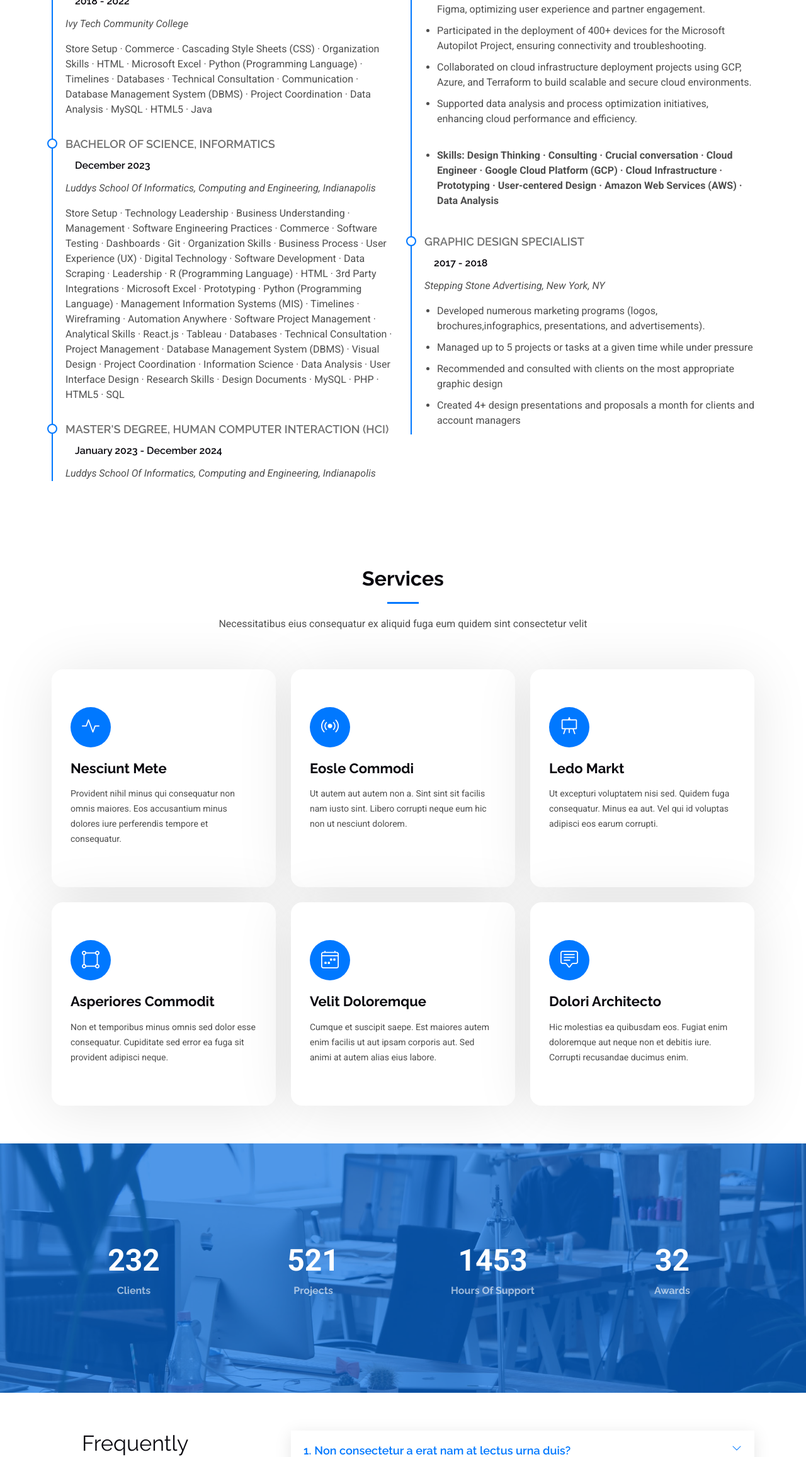
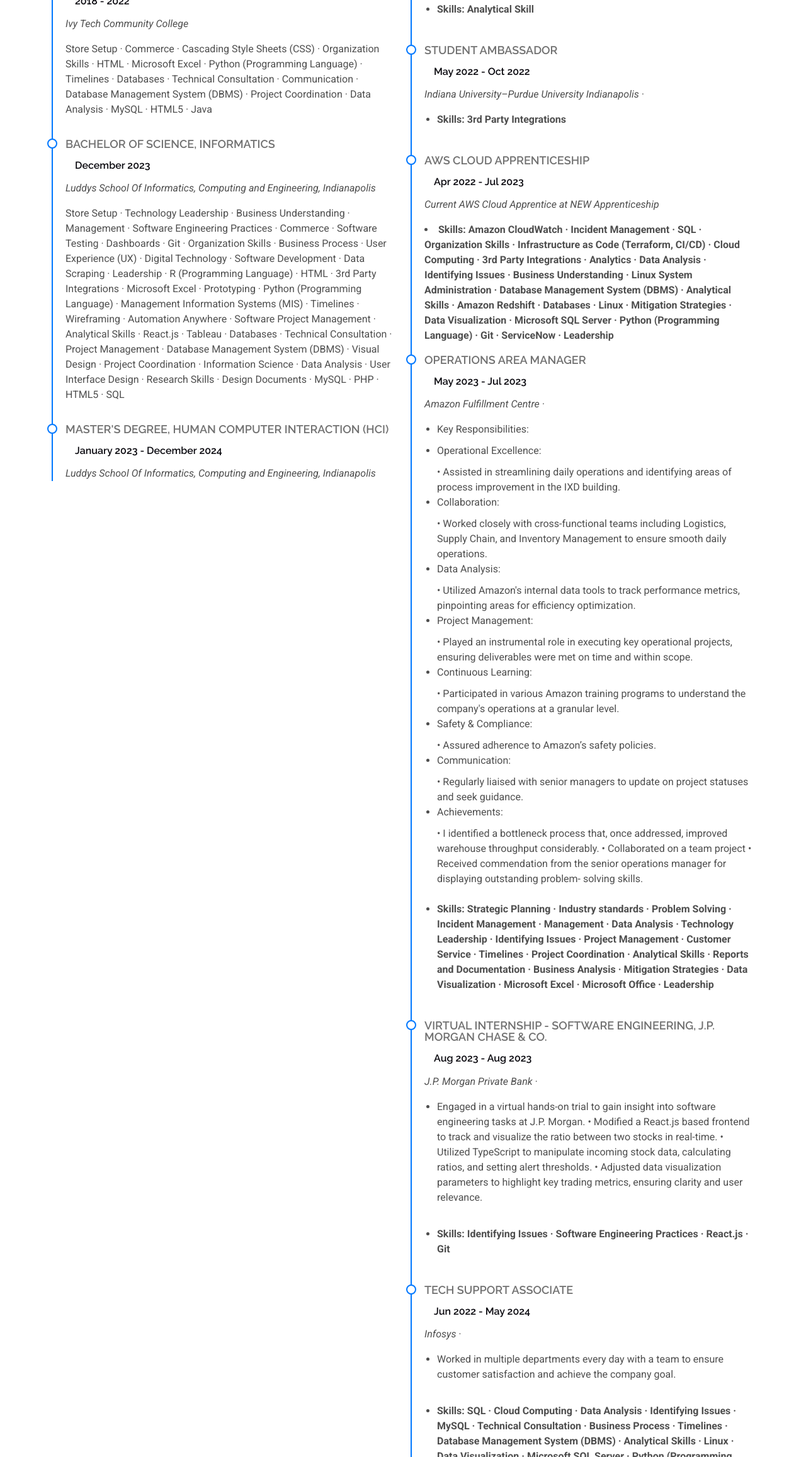
Before and after one commit to Top-tower-technologies/salif, a plain HTML site: page index.html in a window 1280 px wide. Shown: the part 1956-4270 px from the top of the page at 63% size. Drawn offline with Linux system fonts and the light colour scheme.

Commit message:
Update index.html

```diff
--- a/index.html
+++ b/index.html
@@ -206,38 +206,155 @@ As I continue my journey in Information Technology, I'm actively seeking roles w
           <div class="col-lg-6" data-aos="fade-up" data-aos-delay="200">
             <h3 class="resume-title">Professional Experience</h3>
             <div class="resume-item">
-              <h4>Senior graphic design specialist</h4>
-              <h5>2019 - Present</h5>
-              <p><em>Experion, New York, NY </em></p>
+              <h4>Fulfillment Associate</h4>
+              <h5>Dec 2017 - Jun 2020 </h5>
+              <p><em>Amazon Fulfillment Centre · </em></p>
               <ul>
-                <li>Contributed to application development and user-centered design, focusing on seamless
-                  integration and usability.</li>
-                <li> Assisted in designing a partner portal with Google Material 3 UI Kit in Figma, optimizing user
-                  experience and partner engagement. </li>
-                <li> Participated in the deployment of 400+ devices for the Microsoft Autopilot Project, ensuring
-                  connectivity and troubleshooting.</li>
-                <li>Collaborated on cloud infrastructure deployment projects using GCP, Azure, and Terraform to build
-                  scalable and secure cloud environments.</li>
-                  <li>Supported data analysis and process optimization initiatives, enhancing cloud performance and
-                    efficiency.
-                   </li>
+                <li>Worked in multiple departments every day with a team to ensure customer satisfaction and achieve the company goal.</li>
                    <br>
-                   <li><b>Skills: Design Thinking · Consulting · Crucial conversation · Cloud Engineer · Google Cloud Platform (GCP) · Cloud Infrastructure · Prototyping · User-centered Design · Amazon Web Services (AWS) · Data Analysis
-                  </b></li>
+                   <li><b>Skills: Analytical Skill</b></li>
               </ul>
             </div><!-- Edn Resume Item -->
 
             <div class="resume-item">
-              <h4>Graphic design specialist</h4>
-              <h5>2017 - 2018</h5>
-              <p><em>Stepping Stone Advertising, New York, NY</em></p>
+              <h4>Student Ambassador</h4>
+              <h5>May 2022 - Oct 2022 </h5>
+              <p><em>Indiana University–Purdue University Indianapolis ·</em></p>
               <ul>
-                <li>Developed numerous marketing programs (logos, brochures,infographics, presentations, and advertisements).</li>
-                <li>Managed up to 5 projects or tasks at a given time while under pressure</li>
-                <li>Recommended and consulted with clients on the most appropriate graphic design</li>
-                <li>Created 4+ design presentations and proposals a month for clients and account managers</li>
+                <li><b>Skills: 3rd Party Integrations</b></li>
               </ul>
             </div><!-- Edn Resume Item -->
+
+             <div class="resume-item">
+              <h4>AWS Cloud Apprenticeship</h4>
+              <h5>Apr 2022 - Jul 2023  </h5>
+              <p><em>Current AWS Cloud Apprentice at NEW Apprenticeship </em></p>
+              <ul></ul>
+                   <li><b>Skills: Amazon CloudWatch · Incident Management · SQL · Organization Skills · Infrastructure as Code (Terraform, CI/CD) · Cloud Computing · 3rd Party Integrations · Analytics · Data Analysis · Identifying Issues · Business Understanding · Linux System Administration · Database Management System (DBMS) · Analytical Skills · Amazon Redshift · Databases · Linux · Mitigation Strategies · Data Visualization · Microsoft SQL Server · Python (Programming Language) · Git · ServiceNow · Leadership</b></li>
+              </ul>
+            </div><!-- Edn Resume Item -->
+
+             <div class="resume-item">
+              <h4>Operations Area Manager</h4>
+              <h5>May 2023 - Jul 2023 </h5>
+              <p><em>Amazon Fulfillment Centre · </em></p>
+              <ul>
+                <li>Key Responsibilities:
+
+                <li>Operational Excellence:</li>
+                • Assisted in streamlining daily operations and identifying areas of process improvement in the IXD
+                building.
+
+               <li>Collaboration:</li>
+               • Worked closely with cross-functional teams including Logistics, Supply Chain, and Inventory
+                Management to ensure smooth daily operations.
+
+               <li>Data Analysis:</li>
+               • Utilized Amazon's internal data tools to track performance metrics, pinpointing areas for efficiency
+                optimization.
+
+               <li>Project Management:</li>
+                • Played an instrumental role in executing key operational projects, ensuring deliverables were met
+                on time and within scope.
+
+               <li>Continuous Learning:</li>
+                • Participated in various Amazon training programs to understand the company's operations at a
+                granular level.
+
+                <li>Safety & Compliance:</li>
+               • Assured adherence to Amazon’s safety policies.
+
+               <li>Communication:</li>
+                • Regularly liaised with senior managers to update on project statuses and seek guidance.
+
+                <li>Achievements:</li>
+
+               • I identified a bottleneck process that, once addressed, improved warehouse throughput
+                considerably.
+
+               • Collaborated on a team project
+
+                • Received commendation from the senior operations manager for displaying outstanding problem-
+                solving skills.</li> <br><br>
+                <li><b>Skills: Strategic Planning · Industry standards · Problem Solving · Incident Management · Management · Data Analysis · Technology Leadership · Identifying Issues · Project Management · Customer Service · Timelines · Project Coordination · Analytical Skills · Reports and Documentation · Business Analysis · Mitigation Strategies · Data Visualization · Microsoft Excel · Microsoft Office · Leadership</b></li>
+              </ul>
+            </div><!-- Edn Resume Item -->
+
+             <div class="resume-item">
+              <h4>Virtual Internship - Software Engineering, J.P. Morgan Chase & Co.</h4>
+              <h5>Aug 2023 - Aug 2023  </h5>
+              <p><em>J.P. Morgan Private Bank ·</em></p>
+              <ul>
+                <li> Engaged in a virtual hands-on trial to gain insight into software engineering tasks at J.P. Morgan.
+
+               • Modified a React.js based frontend to track and visualize the ratio between two stocks in real-time.
+
+               • Utilized TypeScript to manipulate incoming stock data, calculating ratios, and setting alert thresholds.
+
+               • Adjusted data visualization parameters to highlight key trading metrics, ensuring clarity and user
+                relevance.</li> <br>
+                <li><b>Skills: Identifying Issues · Software Engineering Practices · React.js · Git</b></li>
+              </ul>
+            </div><!-- Edn Resume Item -->
+
+             <div class="resume-item">
+              <h4>Tech support associate </h4>
+              <h5>Jun 2022 - May 2024  </h5>
+              <p><em>Infosys · </em></p>
+              <ul>
+                <li>Worked in multiple departments every day with a team to ensure customer satisfaction and achieve the company goal.</li>
+                   <br>
+                   <li><b>Skills: SQL · Cloud Computing · Data Analysis · Identifying Issues · MySQL · Technical Consultation · Business Process · Timelines · Database Management System (DBMS) · Analytical Skills · Linux · Data Visualization · Microsoft SQL Server · Python (Programming Language)</b></li>
+              </ul>
+            </div><!-- Edn Resume Item -->
+
+
+           <div class="resume-item">
+              <h4>Operations Area Manager</h4>
+              <h5>Feb 2024 - Jun 2024  </h5>
+              <p><em>Amazon Fulfillment Centre · </em></p>
+              <ul>
+                <li>Managed daily warehouse operations, ensuring efficiency and productivity in high-volume fulfillment
+                    processes.
+
+                    • Collaborated with cross-functional teams to optimize workflow, reduce bottlenecks, and improve order
+                   accuracy.
+
+                    • Analyzed performance metrics to identify areas for improvement and implement effective solutions.
+
+                    • Led teams in meeting production targets while maintaining safety and quality standards.
+
+                    • Supported inventory management and real-time tracking of shipments to streamline operations.
+
+                    • Ensured compliance with Amazon's operational policies and industry best practices.</li>
+                   <br>
+                   <li><b>Skills: Industry standards · Organization Skills · Management · Analytics · Identifying Issues · Business Understanding · Timelines · Mitigation Strategies · Data Visualization</b></li>
+              </ul>
+            </div><!-- Edn Resume Item -->
+
+            <div class="resume-item">
+              <h4>Associate Cloud Engineer | Application Development - Cloud Team</h4>
+              <h5>Jun 2024 - May 2025 </h5>
+              <p><em>Resultant · </em></p>
+              <ul>
+                <li>Contributed to application development and user-centered design, focusing on seamless
+                integration and usability.
+
+               • Assisted in designing a partner portal with Google Material 3 UI Kit in Figma, optimizing user
+               experience and partner engagement.
+
+               • Participated in the deployment of 400+ devices for the Microsoft Autopilot Project, ensuring
+               connectivity and troubleshooting.
+
+                • Collaborated on cloud infrastructure deployment projects using GCP, Azure, and Terraform to build
+                scalable and secure cloud environments.
+
+                • Supported data analysis and process optimization initiatives, enhancing cloud performance and
+                efficiency.</li> <br>
+                  <li><b>Skills: Design Thinking · Infrastructure as Code (Terraform, CI/CD) · Data Analysis · Consulting · Dashboards · Crucial conversation · Cloud Infrastructure · Prototyping · Amazon Web Services (AWS) · Cloud Engineer · User-centered Design · Google Cloud Platform (GCP)</b></li>
+              </ul>
+            </div><!-- Edn Resume Item -->
+
 
           </div>
 
@@ -341,48 +458,7 @@ As I continue my journey in Information Technology, I'm actively seeking roles w
 
     </section><!-- /Services Section -->
 
-    <!-- Stats Section -->
-    <section id="stats" class="stats section accent-background">
 
-      <img src="assets/img/stats-bg.jpg" alt="" data-aos="fade-in">
-
-      <div class="container position-relative" data-aos="fade-up" data-aos-delay="100">
-
-        <div class="row gy-4">
-
-          <div class="col-lg-3 col-md-6">
-            <div class="stats-item text-center w-100 h-100">
-              <span data-purecounter-start="0" data-purecounter-end="232" data-purecounter-duration="0" class="purecounter">232</span>
-              <p>Clients</p>
-            </div>
-          </div><!-- End Stats Item -->
-
-          <div class="col-lg-3 col-md-6">
-            <div class="stats-item text-center w-100 h-100">
-              <span data-purecounter-start="0" data-purecounter-end="521" data-purecounter-duration="0" class="purecounter">521</span>
-              <p>Projects</p>
-            </div>
-          </div><!-- End Stats Item -->
-
-          <div class="col-lg-3 col-md-6">
-            <div class="stats-item text-center w-100 h-100">
-              <span data-purecounter-start="0" data-purecounter-end="1453" data-purecounter-duration="0" class="purecounter">1453</span>
-              <p>Hours Of Support</p>
-            </div>
-          </div><!-- End Stats Item -->
-
-          <div class="col-lg-3 col-md-6">
-            <div class="stats-item text-center w-100 h-100">
-              <span data-purecounter-start="0" data-purecounter-end="32" data-purecounter-duration="0" class="purecounter">32</span>
-              <p>Awards</p>
-            </div>
-          </div><!-- End Stats Item -->
-
-        </div>
-
-      </div>
-
-    </section><!-- /Stats Section -->
 
 
 
```
